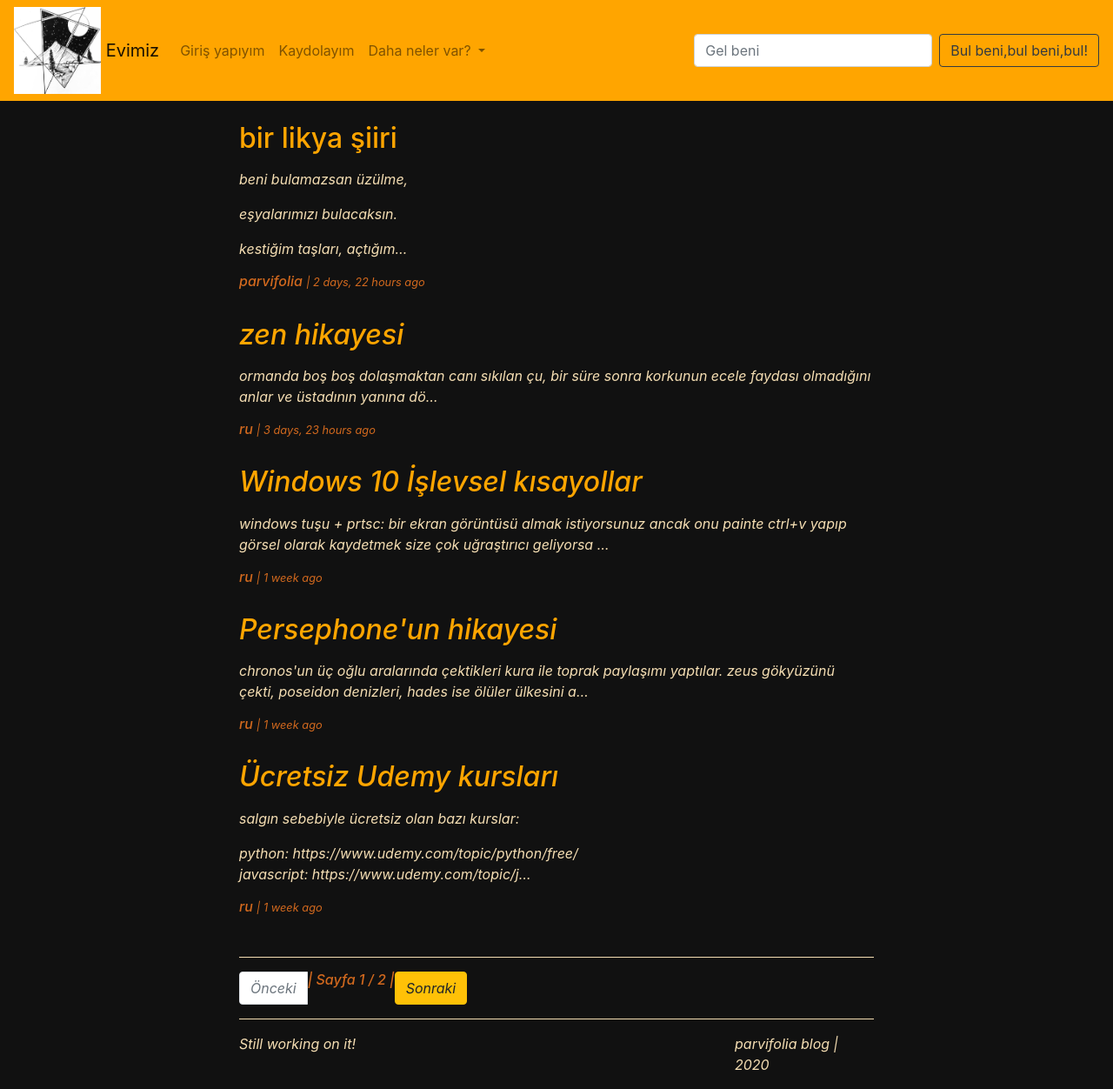
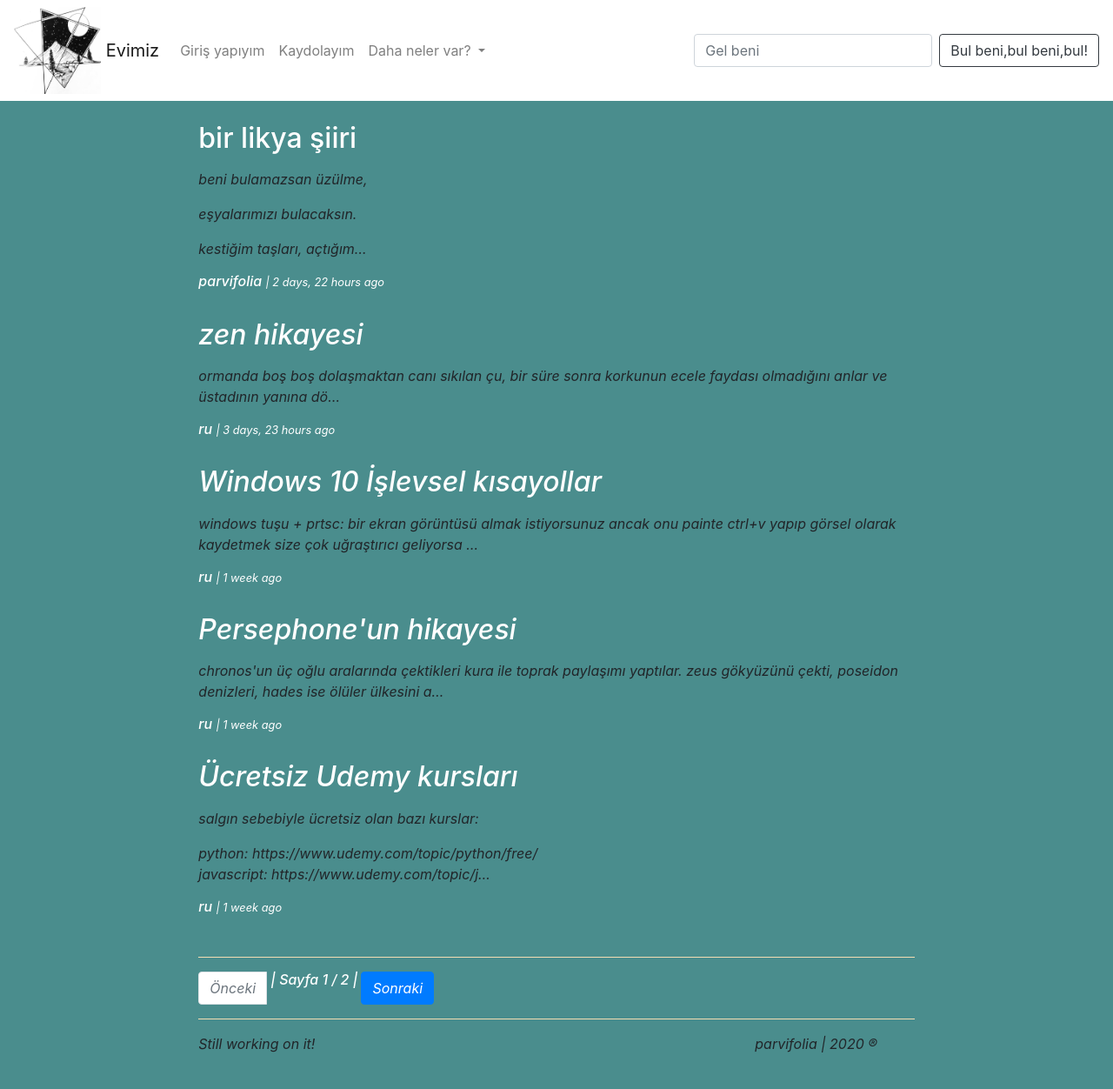
Before and after one commit to parvifolia/firstwork, a Django app: page / in a window 1280 px wide. Shown: the whole page at 87% size. After the commit the page ends 1210 px from the top, so only its background shows below. Run offline with Django 3.2, Linux system fonts and the light colour scheme; data comes from the database, SQL or seed files in the repository; both versions use the stored data as it was after the commit; some libraries are stand-ins or nearby versions.

Commit message:
v2.03: post_edit problem fixed, new theme compatible with mobil devices

```diff
--- a/blog/static/css/blog.css
+++ b/blog/static/css/blog.css
@@ -1,37 +1,18 @@
 body {
-    background-color: rgb(17, 17, 17);
+    background-color: rgb(74, 141, 141)
 }
 
 h2 a{
-    color: orange;
+    color: white;
 }
 
 h6 {
-    color: chocolate;
+    color: white;
 }
 
-h1 {
-    color: wheat
-}
-
-h2 {
-    color: wheat
-}
-
-h3 {
-    color: wheat
-}
-
-h5 {
-    color: wheat
-}
-
-p {
-    color: wheat;
-}
 
 .navbar {
-    background-color: orange!important
+    background-color: white!important
 }
 
 hr{
--- a/blog/templates/blog/base.html
+++ b/blog/templates/blog/base.html
@@ -12,6 +12,7 @@
         <script src="{% static 'js/jquery.min.js' %}"></script>
         <script src="{% static 'js/bootstrap.min.js' %}"></script>
         <title>parvifolia blog</title>
+
     </head>
 
 
@@ -26,9 +27,9 @@
 
         <br>
 
-        <div class="content container">
+        <div class="container-fluid">
             <div class="row">
-                <div class="col-md-8 offset-2">
+                <div class="col-md-8 offset-md-2 col-10 offset-1">
 
                 {% block content %}
                 {% endblock %}
@@ -39,14 +40,13 @@
         </div>
 
 
-        <div class="container">
+        <div class="container-fluid">
             <div class="row">
-                <div class="col-md-6 offset-2"><p> Still working on it!</p></div>
-
-                <div class="col-md-2"><p>parvifolia blog | 2020</p></div>
+                <div class="col-md-4 offset-md-2 col-11 offset-1"><p> Still working on it!</p></div>
+                <div class="col-md-4 offset-md-2 col-11 offset-1"><p> parvifolia | 2020 ®</p></div>
+            </div>
 
 
-            </div>
         </div>
 
     </body>
--- a/blog/templates/blog/post_list.html
+++ b/blog/templates/blog/post_list.html
@@ -38,7 +38,7 @@
         {% if posts.has_previous %}
 
             <li class="page-item">
-                <a class="btn btn-warning" href="?page={{ posts.previous_page_number }}" >Önceki</a>
+                <a class="btn btn-primary" href="?page={{ posts.previous_page_number }}" >Önceki</a>
             </li>
 
         {% else %}
@@ -48,12 +48,12 @@
         {% endif %}
 
             <span class="current">
-            <h6> | Sayfa {{ posts.number }} / {{ posts.paginator.num_pages }} |  </h6>
+            <h6> | Sayfa {{ posts.number }} / {{ posts.paginator.num_pages }} | </h6>
             </span>
 
         {% if posts.has_next %}
             <li class="page-item">
-                <a class="btn btn-warning" href="?page={{ posts.next_page_number }}" >Sonraki</a>
+                <a class="btn btn-primary" href="?page={{ posts.next_page_number }}" >Sonraki</a>
             </li>
         {% else %}
             <li class="page-item disabled">
--- a/blog/views.py
+++ b/blog/views.py
@@ -57,7 +57,7 @@
 def post_edit(request,pk):
     post = get_object_or_404(Post, pk=pk)
     if request.method == "POST":
-        form = PostForm(request.POST)
+        form = PostForm(request.POST, instance=post)
         if form.is_valid():
             post = form.save(commit=False)
             post.author = request.user
```
Also changed, not shown: database.sqlite3, readme.md, test.txt (deleted). Lines whose indentation alone changed are shown as unchanged.
